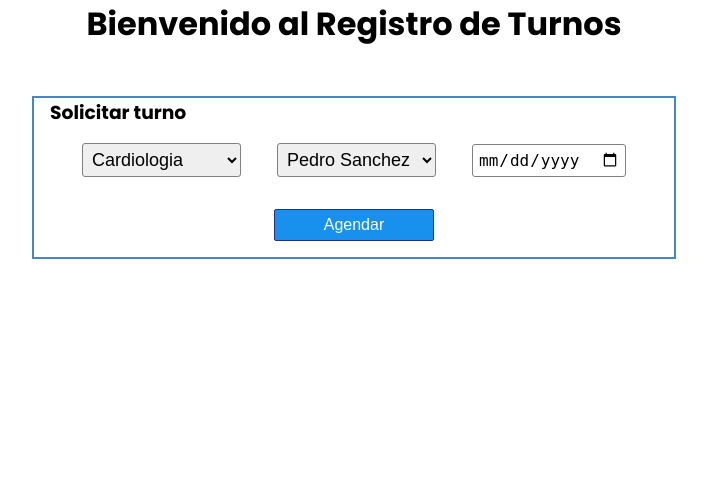
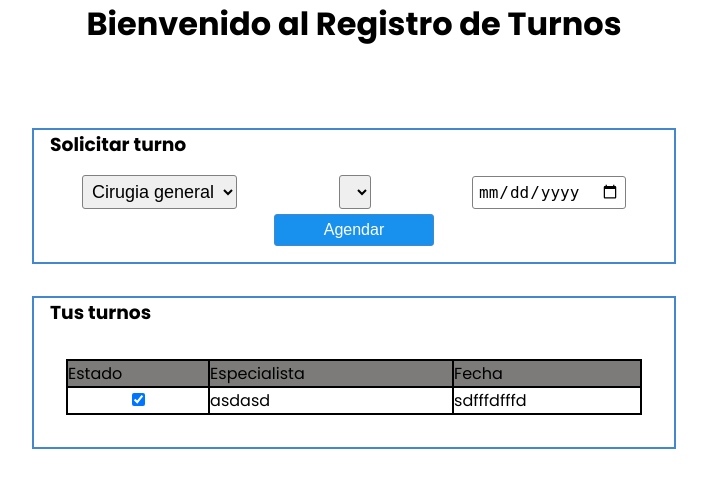
Before and after one commit to HAPiccolo/projecto-laboratorio, a PHP site: page /turnos.php in a window 1280 px wide. Shown: the part 41-529 px from the top of the page, without its empty margins (286-993 px from the left). Run offline with PHP 8.4, Linux system fonts and the light colour scheme; a user stored in the database is signed in; data comes from the database, SQL or seed files in the repository; lists and menus that the app fills with data are empty.

Commit message:
creado seccion servicios, cambios en turnos

```diff
--- a/css/main.css
+++ b/css/main.css
@@ -2,7 +2,7 @@
 
 
 /* Reset */
- * {
+* {
     margin: 0;
 }
 
@@ -124,7 +124,8 @@ a::after {
 }
 
 .container-contacto textarea {
-    height: 160px; /* Ajusta la altura del área de texto */
+    height: 160px;
+    /* Ajusta la altura del área de texto */
 }
 
 .container-contacto button {
@@ -173,6 +174,16 @@ a::after {
     margin: 30px 1px 1px 1px;
     width: 500px;
     height: 270px;
+}
+
+/* Servicios */
+.servicios {
+    margin: 2px 2px;
+}
+
+.servicios td {
+    display: flex;
+
 }
 
 
@@ -229,6 +240,19 @@ td:hover .texto-oculto {
 
 }
 
+.btn-turno {
+    margin-top: 5px;
+    border: solid 1px #4388CC;
+    border-radius: 3px;
+    background-color: #1891ee;
+    padding: 5px;
+}
+
+.btn-turno:hover {
+    cursor: pointer;
+    color: #1B3280;
+    background-color: #61a5d9;
+}
 
 
 /* Seccion turnos */
@@ -245,6 +269,7 @@ td:hover .texto-oculto {
 }
 
 .container-turno {
+    margin-top: 2rem;
     border: 2px solid #4388CC;
     width: 50%;
 }
@@ -260,6 +285,31 @@ td:hover .texto-oculto {
     justify-content: space-between;
     align-items: center;
     padding: 0 3rem;
+}
+
+.btn_busqueda_profesional {
+
+    margin-left: 5px;
+    background-color: transparent;
+}
+
+.btn_busqueda_profesional img {
+    width: 24px;
+}
+
+.tabla-turnos {
+    border-spacing: 0;
+    margin: 2rem;
+    width: 90%;
+    border: solid 1px #000;
+
+}
+
+.tabla-turnos td {
+    padding: 0;
+    box-shadow: none;
+    border: solid 1px #000000;
+
 }
 
 select,
@@ -375,11 +425,13 @@ form button:hover {
     background-color: #4087be;
     color: #fff;
 }
-.form-login button{
+
+.form-login button {
     margin-top: 1rem;
     margin-bottom: 2.5rem;
 }
-.newlogin{
+
+.newlogin {
 
     color: #fff;
     font-size: 12px;
--- a/login.php
+++ b/login.php
@@ -17,7 +17,7 @@
                 <input type="password" name="password" id="" required>
                 <button type="">Ingresar</button>
                 <div class="newlogin">
-                    <a href="registro.php" class="newlogin">Registrarse</a> | <a href="#" class="newlogin">Recuperar cuenta</a>
+                    <a href="./registro.php" class="newlogin">Registrarse</a>
                 </div>
             </form>
 
--- a/php/head.php
+++ b/php/head.php
@@ -8,4 +8,6 @@
     <link rel="preconnect" href="https://fonts.gstatic.com" crossorigin>
     <link href="https://fonts.googleapis.com/css2?family=Poppins:ital,wght@0,100;0,200;0,300;0,400;0,500;0,600;0,700;0,800;0,900;1,100;1,200;1,300;1,400;1,500;1,600;1,700;1,800;1,900&display=swap" rel="stylesheet">
     <title>SanatorioCorrientes</title>
+
+
 </head>
--- a/php/navbar.php
+++ b/php/navbar.php
@@ -10,7 +10,7 @@ session_start(); // Inicia la sesión
             </div>
             <div class="menu">
                 <ul class="botones">
-                    <li><a href="#">SERVICIOS</a></li>
+                    <li><a href="./servicios.php">SERVICIOS</a></li>
                     <li><a href="./especialidades.php">ESPECIALIDADES</a></li>
                     <li><a href="./profesionales.php">PROFESIONALES</a></li>
 
@@ -20,7 +20,7 @@ session_start(); // Inicia la sesión
                             <li><a href="./turnos.php">REGISTRAR TURNOS</a></li>
                         <?php elseif ($_SESSION['user_type'] === 'profesional'): ?>
                             <!-- Opción para especialistas: Ver Lista de Turnos -->
-                            <li><a href="./php/lista_turnos.php">LISTA DE TURNOS</a></li>
+                            <li><a href="./lista_turnos.php">LISTA DE TURNOS</a></li>
                         <?php endif; ?>
 
                         <!-- Opción para cerrar sesión -->
--- a/turnos.php
+++ b/turnos.php
@@ -7,36 +7,70 @@
 <body>
     <?php include('./php/navbar.php'); ?>
 
-
     <main>
+        <?php if (isset($_SESSION['id_dni'])): ?>
+            <?php if ($_SESSION['user_type'] === 'paciente'): ?>
                 <h1 class="saludo">Bienvenido al Registro de Turnos</h1>
                 <div class="contenedor-turno">
                     <div class="container-turno">
                         <h3>Solicitar turno</h3>
                         <div class="seleccion-turno">
-                    <select name="especialidad">
-                        <option value="Cardiologia">Cardiologia</option>
-                        <option value="Analisis clinicos">Analisis clinicos</option>
-                        <option value="Pediatria">Pediatria</option>
+                            <div class="select-container">
+                                <!-- Carga las profesiones -->
+                                <?php
+                                include('./php/conexion.php');
+                                $sql = "SELECT id_especialidad, nombre_especialidad FROM especialidades";
+                                $result = $mysqli->query($sql);
 
-                    </select>
-                    <select name="especialista">
-                        <option value="Cardiologia">Pedro Sanchez</option>
-                        <option value="Analisis clinicos">Analisis clinicos</option>
-                        <option value="Pediatria">Pediatria</option>
+                                echo "<select name='especialidad' id='especialidades'>";
+                                if ($result->num_rows > 0) {
+                                    //recorre los resultados
+                                    while ($row = $result->fetch_assoc()) {
+                                        echo "<option value='" . $row["id_especialidad"] . "'>" . $row["nombre_especialidad"] . "</option>";
+                                    }
+                                }
+                                echo "</select>"
+                                ?>
+                            </div>
+                            <!-- Carga los profesionales -->
+                            <select id="profesionales">
                             </select>
                             <input class="fecha" type="date" name="fecha" id="">
                         </div>
-
                         <form action="" method="post">
                             <button class="btn-turno" type="">Agendar</button>
                         </form>
                     </div>
                 </div>
+                <div class="contenedor-turno">
+                    <div class="container-turno">
+                        <h3>Tus turnos</h3>
+                        <table class="tabla-turnos">
+                            <thead style="background-color: #7c7b7a;">
+                                <tr>
+                                    <td>Estado</td>
+                                    <td>Especialista</td>
+                                    <td>Fecha</td>
+                                </tr>
+                            </thead>
+                            <tr>
+                                <td style="text-align:center;">
+                                    <input type="checkbox" name="" id="" checked>
+                                </td>
+                                <td>asdasd</td>
+                                <td>sdfffdfffd</td>
+                            </tr>
+                        </table>
+                    </div>
+
+                </div>
+            <?php else: ?>
+                <h1 style="text-align: center; margin-top:3rem;">Pagina no disponible</h1>
+            <?php endif; ?>
+        <?php endif; ?>
+
     </main>
-
     <footer>
-
     </footer>
 </body>
 
```
Also changed, not shown: lista_turnos.php (added, +62 -0 lines), profesionales.php (+16 -10 lines), servicios.php (added, +72 -0 lines), img/consultas-externas.jpg, img/lupa.png (added), 1 other file. Lines whose indentation alone changed are shown as unchanged.
